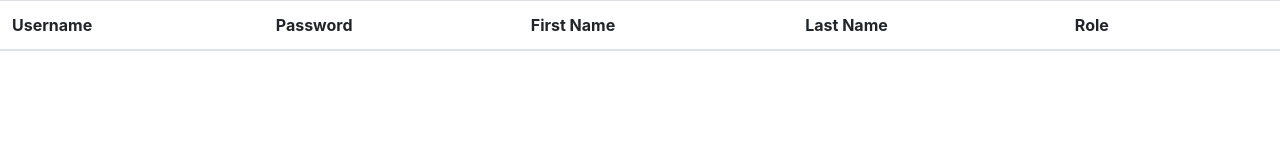
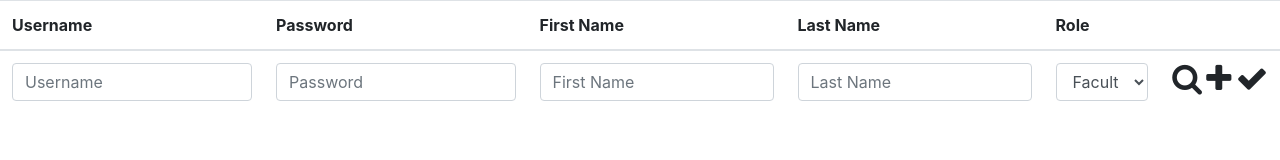
Before and after one commit to cherbear/webdev-summer2-2018-server-java-cdownie, a plain HTML site: page src/main/webapp/jquery/components/admin/user-admin.template.client.html in a window 1280 px wide. Drawn offline with nearby package versions, Linux system fonts and the light colour scheme; files whose address does not match are found by name.

Commit message:
Added second row of table to body

```diff
--- a/src/main/webapp/jquery/components/admin/user-admin.template.client.html
+++ b/src/main/webapp/jquery/components/admin/user-admin.template.client.html
@@ -25,6 +25,30 @@
       <th>Role</th>
       <th>&nbsp;</th>
     </tr>
+
+    <tr class="wbdv-form">
+  <td><input id="usernameFld" class="form-control"
+    placeholder="Username" /></td>
+  <td><input id="passwordFld" class="form-control"
+    placeholder="Password" /></td>
+  <td><input id="firstNameFld" class="form-control"
+    placeholder="First Name" /></td>
+  <td><input id="lastNameFld" class="form-control"
+    placeholder="Last Name" /></td>
+  <td><select id="roleFld" class="form-control">
+      <option value="FACULTY">Faculty</option>
+      <option value="STUDENT">Student</option>
+      <option value="ADMIN">Admin</option>
+  </select></td>
+  <td><span class="float-right" style="white-space: nowrap">
+      <i class="fa-2x fa fa-search wbdv-search"></i> <i
+      class="fa-2x fa fa-plus wbdv-create"></i> <i
+      class="fa-2x fa fa-check wbdv-update"></i>
+  </span></td>
+</tr>
+
+
+
  </thead>
  </table>
 
```
